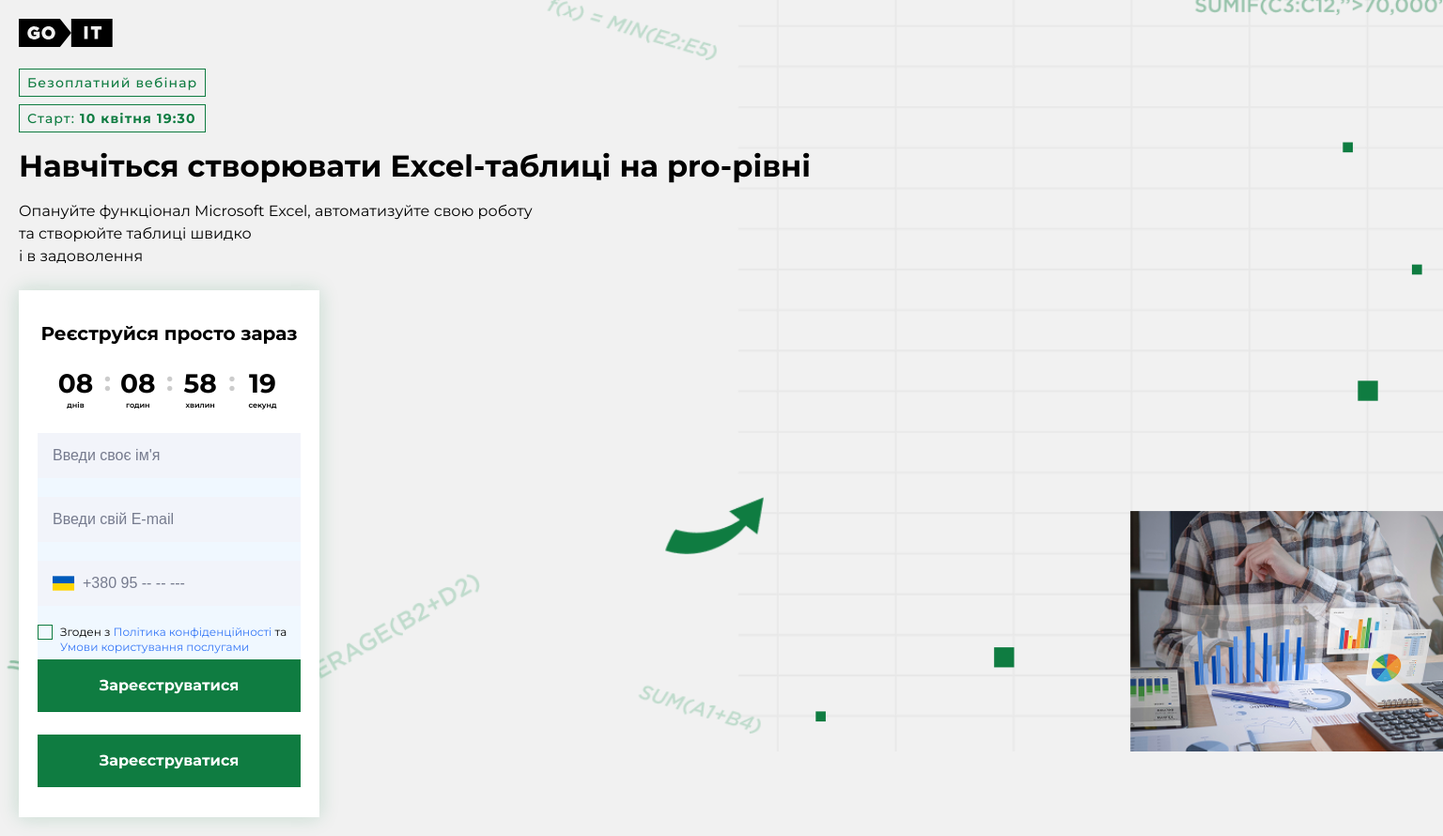
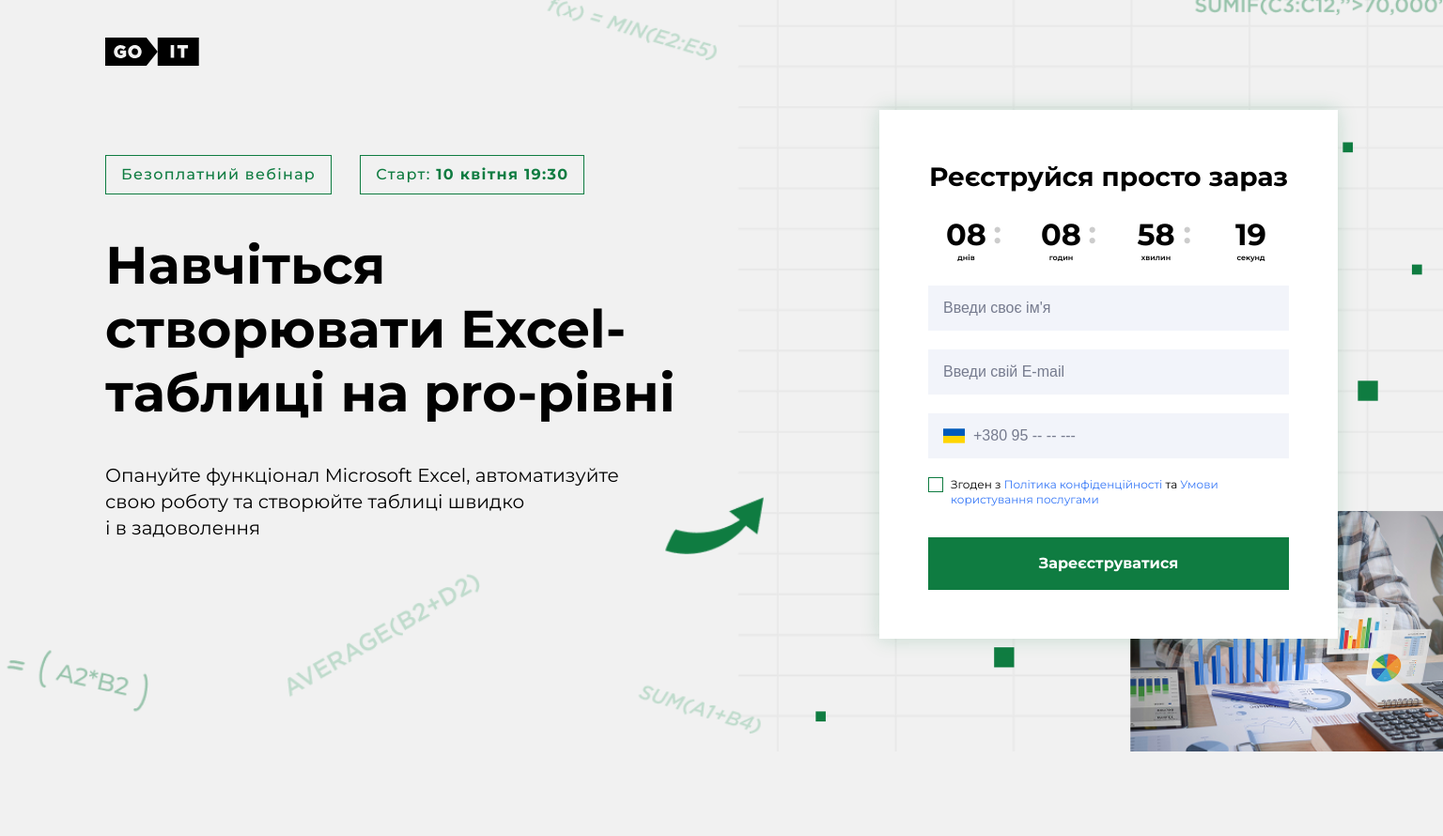
Before and after one commit to OlenaShatalova/registration-form, a plain HTML site: page index.html in a window 1536 px wide. Shown: the whole page at 94% size. After the commit the page ends 800 px from the top, so only its background shows below. Drawn offline with Linux system fonts and the light colour scheme.

Commit message:
added styles to tabl, desktop

```diff
--- a/css/styles.css
+++ b/css/styles.css
@@ -281,25 +281,124 @@
   padding: 7px;
 }
 
-/* ========== */
+/* ================================================== */
 /* tablet */
 @media screen and (min-width: 768px) {
   .registration {
     background-image: url(../images/tabl-bg.png);
   }
 
+  .container {
+    padding: 32px 29px;
+  }
+
+  .colomns-2 {
+    display: flex;
+    gap: 32px;
+  }
+
+  .logo {
+    margin-bottom: 22px;
+  }
+
+  .section-text {
+    padding-top: 23px;
+  }
+
+  .event-info {
+    gap: 12px;
+    margin-bottom: 18px;
+  }
+
+  .event-title,
+  .event-time {
+    padding: 8px 16px;
+    font-size: 16px;
+    line-height: 1.5;
+  }
+
+  .title {
+    margin-bottom: 24px;
+    font-size: 36px;
+    line-height: 1.22;
+  }
+
+  .register-wrapper {
+    width: 336px;
+  }
+
+  .register-wrapper > .button {
+    display: none;
+  }
+
   .register-form {
     display: grid;
-    gap: 5px;
-    background-color: aliceblue;
+    gap: 32px;
   }
 }
 
-/* ========== */
+/* ================================================== */
 /* desktop */
 @media screen and (min-width: 1440px) {
   .registration {
     background-image: url(../images/desk-bg.png);
+  }
+
+  .colomns-2 {
+    gap: 104px;
+  }
+
+  .container {
+    padding: 40px 112px;
+  }
+
+  .logo {
+    margin-bottom: 40px;
+  }
+
+  .section-text {
+    padding-top: 48px;
+  }
+
+  .event-info {
+    display: flex;
+    gap: 30px;
+    margin-bottom: 42px;
+  }
+
+  .title {
+    font-size: 56px;
+    line-height: 1.21;
+    margin-bottom: 40px;
+  }
+
+  .desktop-break {
+    display: inline;
+  }
+
+  .text {
+    font-size: 20px;
+    line-height: 1.4;
+    width: 554px;
+  }
+
+  .to-tablet-break {
+    display: none;
+  }
+
+  .register-wrapper {
+    flex-shrink: 0;
+    width: 488px;
+    padding: 52px;
+  }
+
+  .register-text {
+    font-size: 28px;
+  }
+
+  .timer > .value {
+    font-size: 32px;
+    line-height: 1.13;
   }
 }
 
@@ -322,14 +421,3 @@
     background-image: url(../images/desk-bg@2x.png);
   }
 }
-
-/* @media (min-width: 768px) {
-  .mobile-btn {
-    display: none;
-  } */
-/* Ховаємо кнопку на великих екранах */
-/* #formWrapper {
-    display: block;
-  }  */
-/* Показуємо форму */
-/* } */
--- a/index.html
+++ b/index.html
@@ -19,8 +19,9 @@
         <svg class="logo" width="100" height="30">
           <use href="./images/sprite.svg#icon-logo"></use>
         </svg>
-        <!-- <img class="logo" src="./images/logo.svg" alt="Logo" /> -->
 
+        <div class="colomns-2">
+          <div class="section-text">
             <div class="event-info">
               <span class="event-title border-span">Безоплатний вебінар</span>
               <time class="event-time border-span"
@@ -28,12 +29,18 @@
               >
             </div>
 
-        <h2 class="title">Навчіться створювати Excel-таблиці на pro-рівні</h2>
+            <h2 class="title">
+              Навчіться<br class="desktop-break" />
+              створювати Excel-таблиці на pro-рівні
+            </h2>
             <p class="text">
-          Опануйте функціонал Microsoft Excel, автоматизуйте свою роботу<br />
+              Опануйте функціонал Microsoft Excel, автоматизуйте свою роботу<br
+                class="to-tablet-break"
+              />
               та створюйте таблиці швидко <br />
               і в задоволення
             </p>
+          </div>
 
           <div
             id="registerWrapper-js"
@@ -118,6 +125,7 @@
             </button>
           </div>
         </div>
+      </div>
     </section>
 
     <div id="modal-js" class="modal">
```
Also changed, not shown: main.js (+15 -1 lines). Lines whose indentation alone changed are shown as unchanged.
